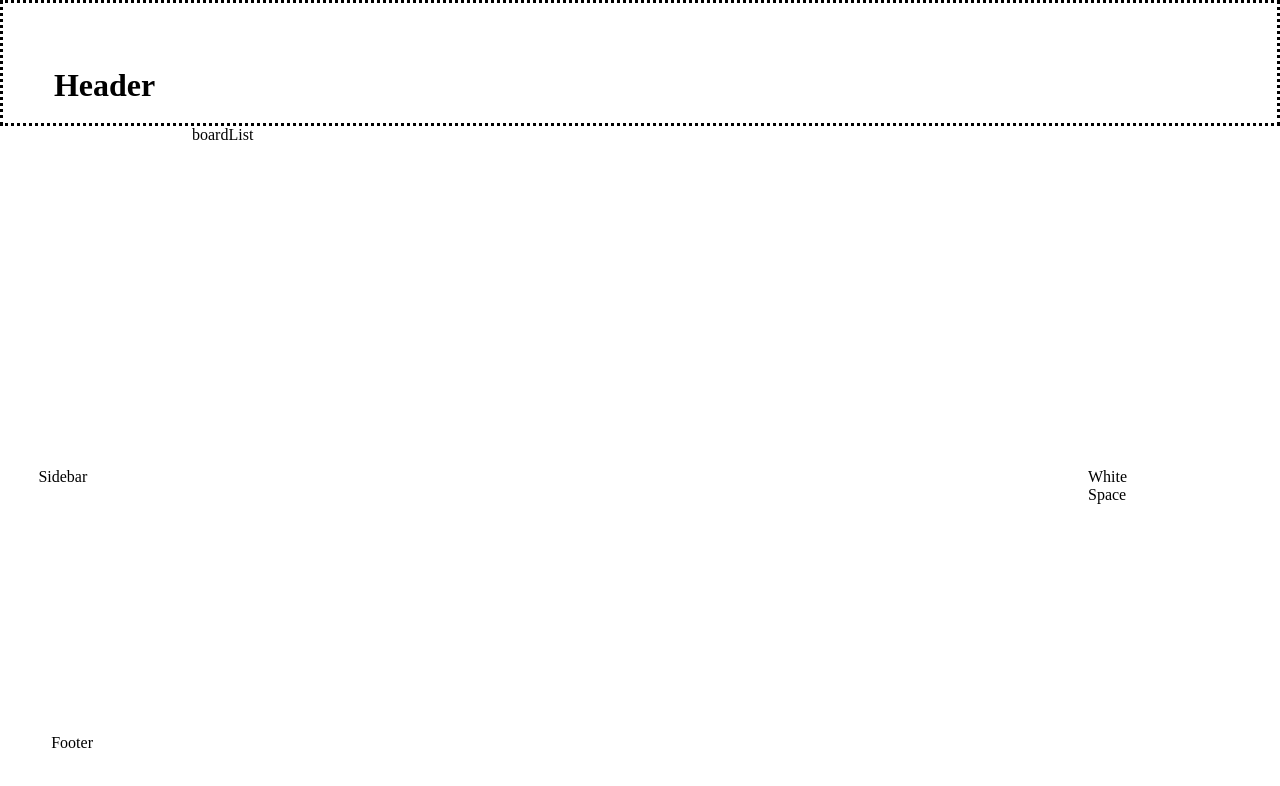
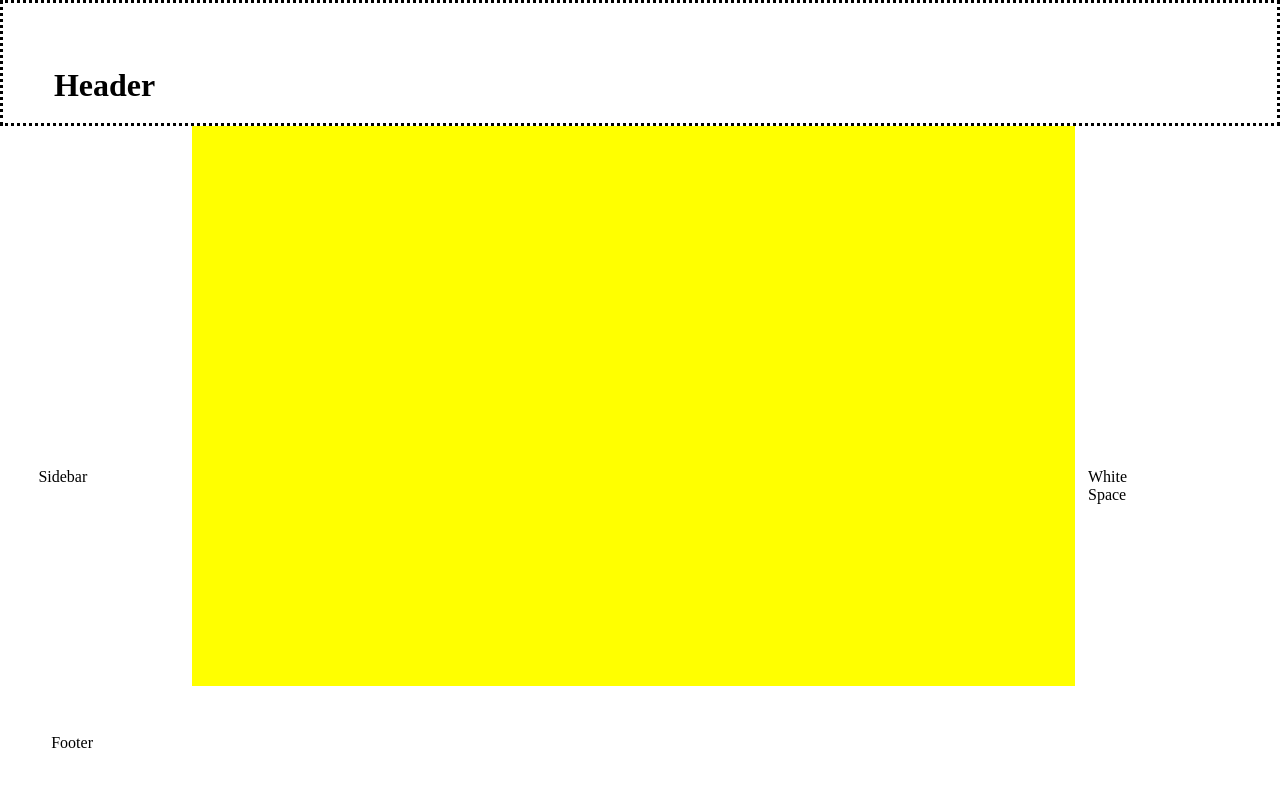
Before and after one commit to SI-Kim/myblog-react, a React (Create React App) app: page /boardList in a window 1280 px wide. Shown: the top 786 px of the page. Built offline with nearby package versions, Linux system fonts and the light colour scheme.

Commit message:
updating boardList

```diff
--- a/src/components/BoardListComponent.js
+++ b/src/components/BoardListComponent.js
@@ -7,20 +7,34 @@ import {
   TableBody,
   TableCell
 } from "@material-ui/core";
+import Posts from "../datas/BoardPosts";
 
 const BoardListComponent = () => {
   const classes = useStyle();
   return (
     <div className={classes.boardBox}>
-      <TableContainer>
-        <TableHead></TableHead>
+      <TableContainer className={classes.table}>
+        <TableHead>
+          <TableRow>
+
+          </TableRow>
+        </TableHead>
       </TableContainer>
     </div>
   );
 };
 
 const useStyle = makeStyles((theme) => ({
-  boardBox: {}
+  boardBox: {
+    backgroundColor: "grey",
+    width: "100%",
+    height: "100%"
+  },
+  table: {
+    backgroundColor: "yellow",
+    width: "100%",
+    height: "100%"
+  }
 }));
 
 export default BoardListComponent;
--- a/src/containers/BoardListContainer.js
+++ b/src/containers/BoardListContainer.js
@@ -1,9 +1,14 @@
 import React from "react";
 import { makeStyles } from "@material-ui/styles";
+import { BoardListComponent } from '../components/index';
 
 const BoardListContainer = () => {
   const classes = useStyle();
-  return <div className={classes.containerBox}>boardList</div>;
+  return (
+    <div className={classes.containerBox}>
+      <BoardListComponent />
+    </div>
+  );
 };
 
 const useStyle = makeStyles((theme) => ({
--- /dev/null
+++ b/src/datas/BoardPosts.js
@@ -0,0 +1,31 @@
+const Posts = [
+    {
+      id: 1,
+      title: "react",
+      postNum: 12,
+      date: "2021년 05월 20일",
+      content: "dsalkfjdsal",
+      url: "/boardList",
+      board: "board"
+    },
+    {
+        id: 2,
+        title: "board",
+        postNum: 15,
+        date: "2020년 11월 20일",
+        content: "xcvzvzxcxcv",
+        url: "/boardList",
+        board: "board"
+      },
+      {
+        id: 3,
+        title: "HR",
+        postNum: 18,
+        date: "2021년 06월 20일",
+        content: "dsalkfjdsal",
+        url: "/boardList",
+        board: "board"
+      },
+  ];
+
+  export default Posts;
```
